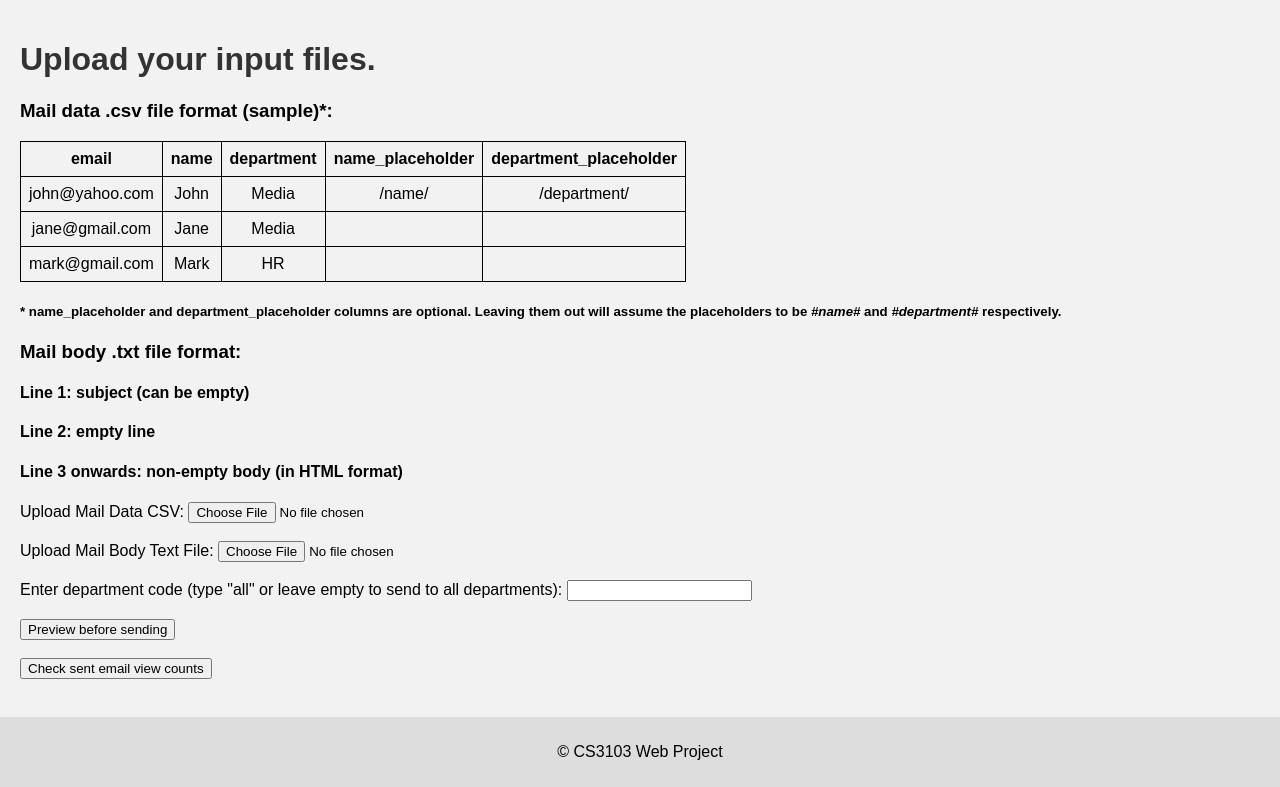
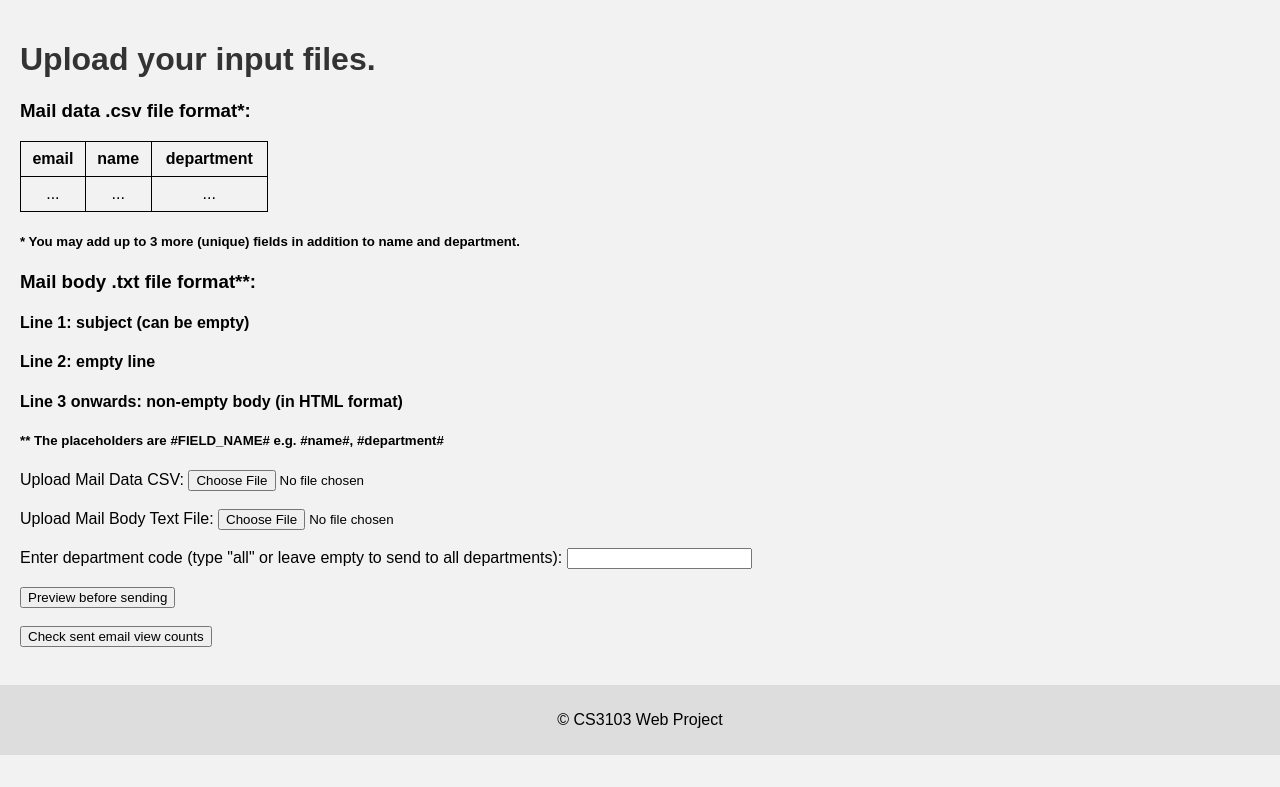
Before and after one commit to Chandan8186/cs3103-grp-30, a Flask app: template templates/index.html in a window 1280 px wide. Shown: the part 38-825 px from the top of the page. After the commit the page ends 793 px from the top, so only its background shows below. Run offline with Flask 3, Linux system fonts and the light colour scheme; the template is opened without the code that fills it, so the values that code supplies are empty.

Commit message:
amend customizable fields
user can now define up to 3 additional optional fields

```diff
--- a/main.py
+++ b/main.py
@@ -188,21 +188,18 @@ def upload_file():
                 report = parser.prepare_report()
                 hashes = [email['hash'] for email in emails]
                 image_count_manager.update_unique_id_list(hashes)
-                return render_template('upload.html', emails=emails, report=report)
+
+                return render_template('upload.html', emails=emails, headers=parser.headers, report=report)
             else:
-                # preview the first recipient's subject and body
-                first_name, first_department = parser.get_first_recipient(department)
-                first_subject = parser.subject.replace(parser.name_placeholder, first_name)
-                first_subject = first_subject.replace(parser.department_placeholder, first_department)
-                first_body = parser.body.replace(parser.name_placeholder, first_name)
-                first_body = first_body.replace(parser.department_placeholder, first_department)
+                email = parser.prepare_first_email()
+                placeholders = ['#' + header + '#' for header in parser.headers]
+                placeholders = ', '.join(placeholders)
 
                 return render_template('preview.html',
                                        department=department,
-                                       subject=first_subject,
-                                       body=first_body,
-                                       name_placeholder=parser.name_placeholder,
-                                       department_placeholder=parser.department_placeholder)
+                                       subject=email['subject'],
+                                       body=email['body'],
+                                       placeholders=placeholders)
 
         except Exception as e:
             flash(f'An error occurred: {str(e)}')
@@ -230,7 +227,7 @@ def preview_and_send():
         hashes = [email['hash'] for email in emails]
         image_count_manager.update_unique_id_list(hashes)
 
-        return render_template('upload.html', emails=emails, report=report)
+        return render_template('upload.html', emails=emails, headers=parser.headers, report=report)
     except Exception as e:
         flash(f'An error occurred: {str(e)}')
         return redirect(url_for('index'))
--- a/templates/index.html
+++ b/templates/index.html
@@ -3,43 +3,27 @@
 {% block content %}
 <h1>Upload your input files.</h1>
 
-<h3>Mail data .csv file format (sample)*:</h3>
+<h3>Mail data .csv file format*:</h3>
 <table>
     <tr>
         <td><b>email</b></td>
         <td><b>name</b></td>
         <td><b>department</b></td>
-        <td><b>name_placeholder</b></td>
-        <td><b>department_placeholder</b></td>
     </tr>
     <tr>
-        <td>john@yahoo.com</td>
-        <td>John</td>
-        <td>Media</td>
-        <td>/name/</td>
-        <td>/department/</td>
-    </tr>
-    <tr>
-        <td>jane@gmail.com</td>
-        <td>Jane</td>
-        <td>Media</td>
-        <td></td>
-        <td></td>
-    </tr>
-    <tr>
-        <td>mark@gmail.com</td>
-        <td>Mark</td>
-        <td>HR</td>
-        <td></td>
-        <td></td>
+        <td>...</td>
+        <td>...</td>
+        <td>...</td>
     </tr>
 </table>
-<h5>* name_placeholder and department_placeholder columns are optional. Leaving them out will assume the placeholders to be <i>#name#</i> and <i>#department#</i> respectively.</h5>
+<h5>* You may add up to 3 more (unique) fields in addition to name and department.</h5>
 
-<h3>Mail body .txt file format:</h3>
+<h3>Mail body .txt file format**:</h3>
 <h4>Line 1: subject (can be empty)</h4>
 <h4>Line 2: empty line</h4>
 <h4>Line 3 onwards: non-empty body (in HTML format)</h4>
+
+<h5>** The placeholders are #FIELD_NAME# e.g. #name#, #department#</h5>
 
 <form action="{{ url_for('upload_file') }}" method="post" enctype="multipart/form-data">
     <label for="csv_file">Upload Mail Data CSV:</label>
--- a/templates/preview.html
+++ b/templates/preview.html
@@ -6,8 +6,7 @@
 
 
 <h3>Department to send to: {{ "All Departments" if department == "all" else department }}</h3>
-<h3>Name Placeholder*: {{ name_placeholder }}</h3>
-<h3>Department Code Placeholder*: {{ department_placeholder }}</h3>
+<h3>Placeholders*: {{ placeholders }}</h3>
 <h2>First Recipient's Preview:</h2>
 <h3>Subject: {{ subject if subject else "(Empty Subject)" }}</h3>
 <h3>Body:</h3>
@@ -15,7 +14,7 @@
     <div>{{ body | safe }}</div>
 </div>
 
-<h5>* Note that {{ name_placeholder }} and {{ department_placeholder }} will be replaced with the relevant recipient's name and department respectively.
+<h5>* Note that the placeholders will be replaced with the relevant recipient's field respectively.
 </h5>
 
 <form action="{{ url_for('preview_and_send') }}" method="post" enctype="multipart/form-data">
```
Also changed, not shown: parser.py (+40 -42 lines), templates/upload.html (+12 -6 lines).
